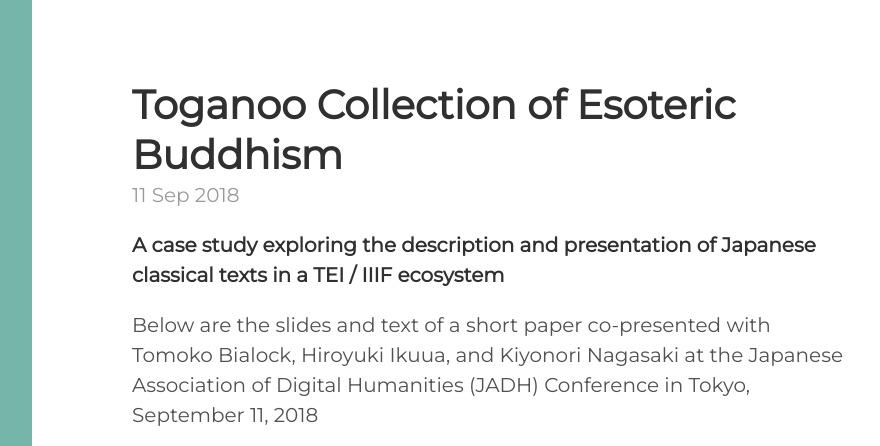
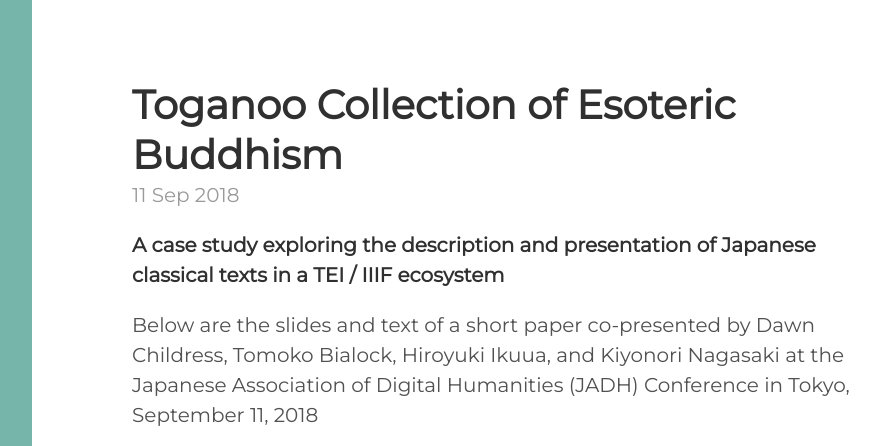
Before and after one commit to collectionslab/collectionslab.github.io, a Jekyll site: the page built from _posts/2018-09-11-toganoo.md, in a window 1280 px wide and 900 px high, cut to the strip 0-446 px from the top of the window. Shown: the whole strip, without its empty margins (328-1208 px from the left). Built offline with Jekyll 4.4.1, drawn with Linux system fonts in a browser that asks for light colours.

Commit message:
Update 2018-09-11-toganoo.md

```diff
--- a/_posts/2018-09-11-toganoo.md
+++ b/_posts/2018-09-11-toganoo.md
@@ -4,7 +4,7 @@ title: "Toganoo Collection of Esoteric Buddhism "
 ---
 **A case study exploring the description and presentation of Japanese classical texts in a TEI / IIIF ecosystem**
 
-Below are the slides and text of a short paper co-presented with Tomoko Bialock, Hiroyuki Ikuua, and Kiyonori Nagasaki at the Japanese Association of Digital Humanities (JADH) Conference in Tokyo, September 11, 2018
+Below are the slides and text of a short paper co-presented by Dawn Childress, Tomoko Bialock, Hiroyuki Ikuua, and Kiyonori Nagasaki at the Japanese Association of Digital Humanities (JADH) Conference in Tokyo, September 11, 2018
 <!--excerpt-->
 
 <iframe src="https://docs.google.com/presentation/d/e/2PACX-1vR9G9h-wTlPDlYsXhAlTAK9_DFAr6PuE1cQqYd5ybkGmE_SI1wob1ivfu_sgi6284N6Cs2qe-HIeirY/embed?start=true&loop=true&delayms=5000" frameborder="0" width="800" height="479" allowfullscreen="true" mozallowfullscreen="true" webkitallowfullscreen="true"></iframe>
```
